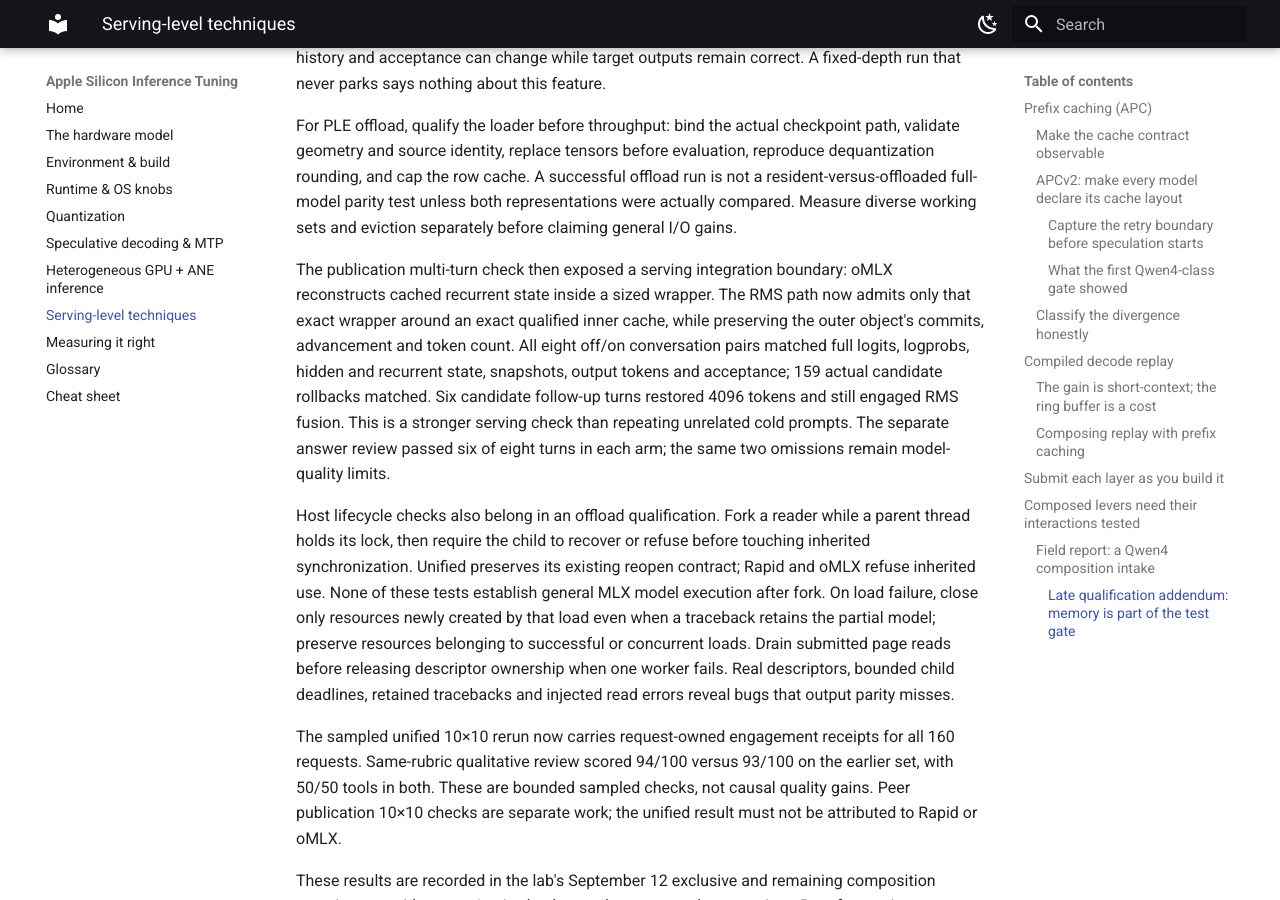
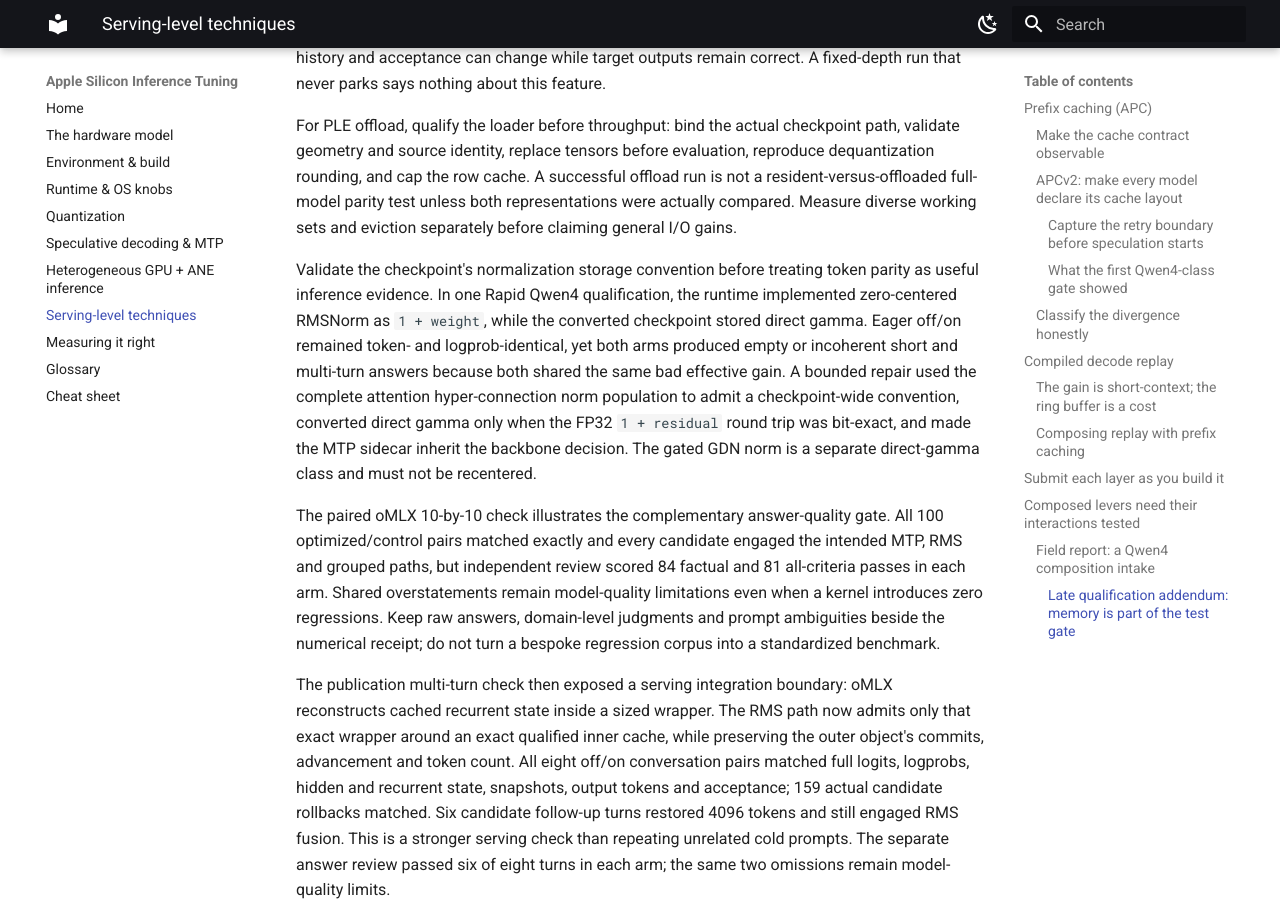
Before and after one commit to pierre427/apple-silicon-inference-tuning, an MkDocs documentation site: the page built from docs/serving-techniques.md, in a window 1280 px wide and 900 px high, scrolled down 12728 px. Built offline with MkDocs 1.6.1 and Material for MkDocs 9.7.7, drawn with Linux system fonts in a browser that asks for light colours.

Commit message:
Document Qwen4 normalization and thermal qualification gates

```diff
--- a/docs/serving-techniques.md
+++ b/docs/serving-techniques.md
@@ -539,6 +539,26 @@ A successful offload run is not a resident-versus-offloaded full-model parity
 test unless both representations were actually compared. Measure diverse
 working sets and eviction separately before claiming general I/O gains.
 
+Validate the checkpoint's normalization storage convention before treating
+token parity as useful inference evidence. In one Rapid Qwen4 qualification,
+the runtime implemented zero-centered RMSNorm as `1 + weight`, while the
+converted checkpoint stored direct gamma. Eager off/on remained token- and
+logprob-identical, yet both arms produced empty or incoherent short and
+multi-turn answers because both shared the same bad effective gain. A bounded
+repair used the complete attention hyper-connection norm population to admit a
+checkpoint-wide convention, converted direct gamma only when the FP32
+`1 + residual` round trip was bit-exact, and made the MTP sidecar inherit the
+backbone decision. The gated GDN norm is a separate direct-gamma class and
+must not be recentered.
+
+The paired oMLX 10-by-10 check illustrates the complementary answer-quality
+gate. All 100 optimized/control pairs matched exactly and every candidate
+engaged the intended MTP, RMS and grouped paths, but independent review scored
+84 factual and 81 all-criteria passes in each arm. Shared overstatements remain
+model-quality limitations even when a kernel introduces zero regressions. Keep
+raw answers, domain-level judgments and prompt ambiguities beside the numerical
+receipt; do not turn a bespoke regression corpus into a standardized benchmark.
+
 The publication multi-turn check then exposed a serving integration boundary:
 oMLX reconstructs cached recurrent state inside a sized wrapper. The RMS path
 now admits only that exact wrapper around an exact qualified inner cache,
```
Also changed, not shown: docs/measurement.md (+9 -0 lines).
